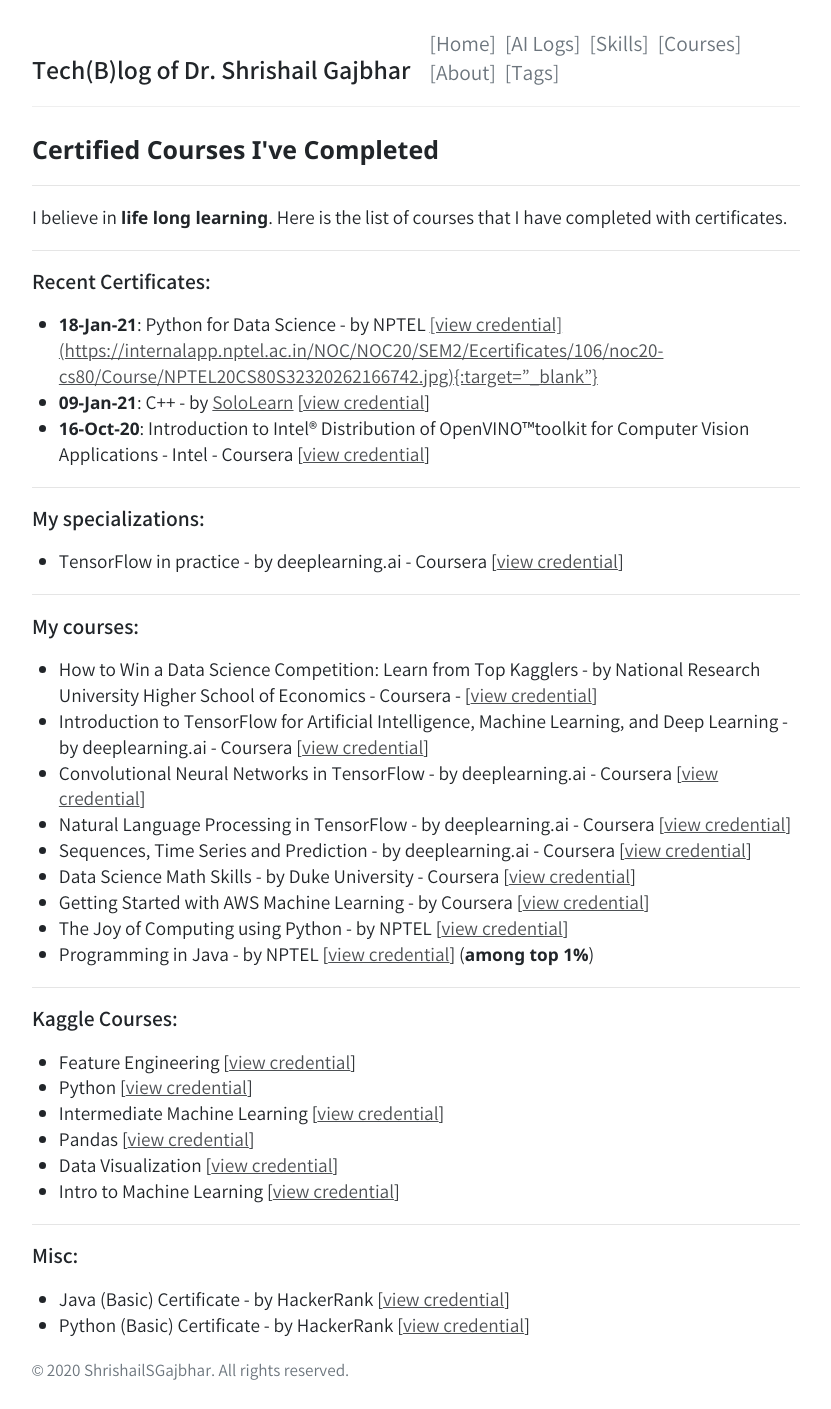
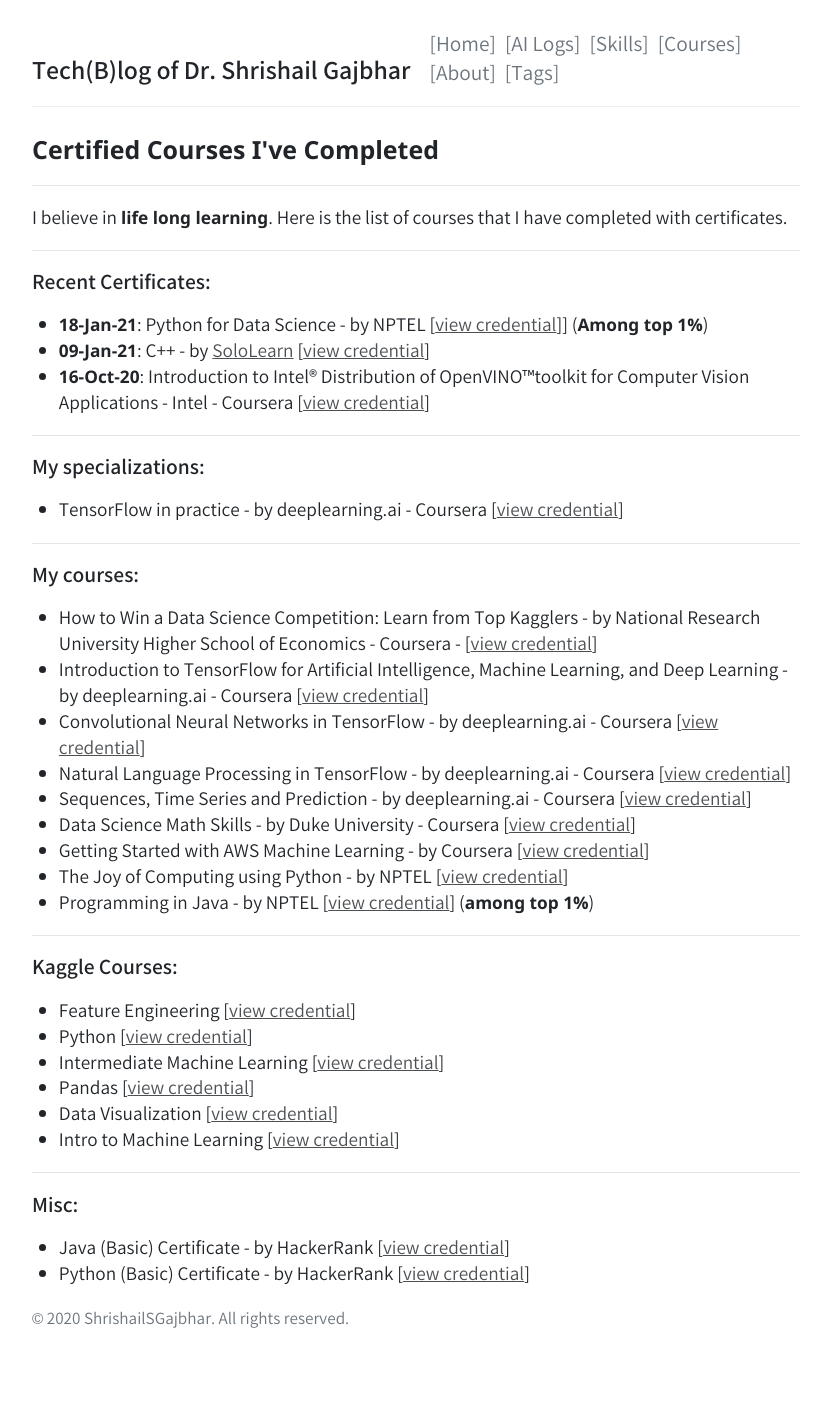
Before and after one commit to ShrishailSGajbhar/shrishailsgajbhar.github.io, a Jekyll site: the page built from courses.md, in a window 1280 px wide. Shown: the whole page, without its empty margins (224-1055 px from the left). Built offline with Jekyll 4.4.1, drawn with Linux system fonts in a browser that asks for light colours; comment, search, counter and statistics services are not loaded; after the commit the page ends 1358 px from its top, so only the background shows below that.

Commit message:
Modify courses section

```diff
--- a/courses.md
+++ b/courses.md
@@ -12,7 +12,7 @@ I believe in **life long learning**. Here is the list of courses that I have com
 ---
 
 #### Recent Certificates:
-* **18-Jan-21**: Python for Data Science - by NPTEL [[view credential](https://internalapp.nptel.ac.in/NOC/NOC20/SEM2/Ecertificates/106/noc20-cs80/Course/NPTEL20CS80S32320262166742.jpg){:target="_blank"}](**Among top 1%**)
+* **18-Jan-21**: Python for Data Science - by NPTEL [[view credential](https://internalapp.nptel.ac.in/NOC/NOC20/SEM2/Ecertificates/106/noc20-cs80/Course/NPTEL20CS80S32320262166742.jpg){:target="_blank"}]] (**Among top 1%**)
 * **09-Jan-21**: C++ - by [SoloLearn](https://www.sololearn.com/learning/1051) [[view credential](https://www.sololearn.com/certificates/course/en/19733903/1051/landscape/png){:target="_blank"}]
 * **16-Oct-20**: Introduction to Intel® Distribution of OpenVINO™toolkit for Computer Vision Applications - Intel - Coursera [[view credential](https://www.coursera.org/account/accomplishments/certificate/JN3XBBHV2AM5){:target="_blank"}]
 
```
